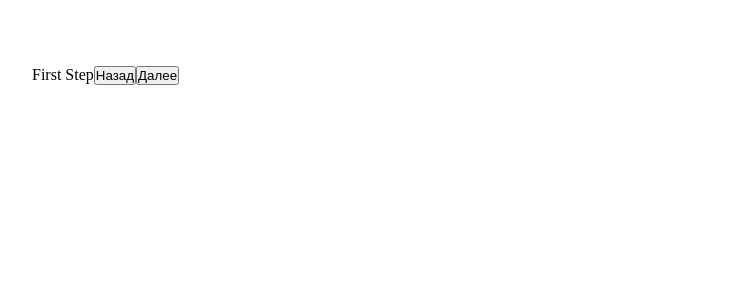
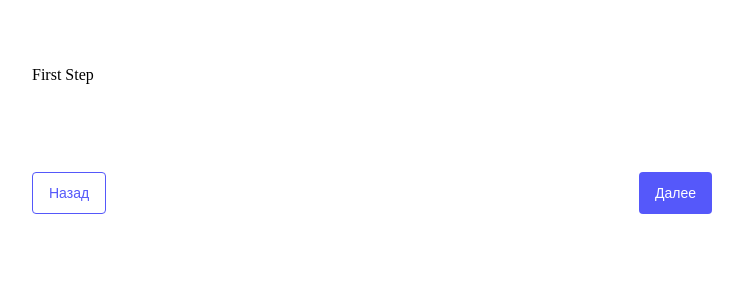
Before and after one commit to Axent13/frontcloudcamp-test-task, a React app: page / in a window 1280 px wide. Shown: the top 300 px of the page, without its empty margins (268-1011 px from the left). Built offline with nearby package versions, Linux system fonts and the light colour scheme.

Commit message:
feat: Создаёт компонент Button

```diff
--- a/src/colors.scss
+++ b/src/colors.scss
@@ -1,3 +1,5 @@
 $frame-bg: #fff;
 $page-bg: #f4f4f5;
 $main-text-color: #333;
+$purple: #5558fa;
+$purple-light: #888aff;
--- /dev/null
+++ b/src/components/common/button/button.scss
@@ -0,0 +1,29 @@
+@use '../../../colors.scss';
+
+.button {
+  padding: 0.75rem 1rem;
+  border: 0.094rem solid colors.$purple;
+  border-radius: 0.25rem;
+  background: #fff;
+  font-size: 0.875rem;
+  font-weight: 400;
+  color: colors.$purple;
+  cursor: pointer;
+  user-select: none;
+
+  &:hover {
+    border-color: colors.$purple-light;
+    color: colors.$purple-light;
+  }
+
+  &_filled {
+    background-color: colors.$purple;
+    border: none;
+    color: #fff;
+
+    &:hover {
+      color: #fff;
+      background-color: colors.$purple-light;
+    }
+  }
+}
--- /dev/null
+++ b/src/components/common/button/button.tsx
@@ -0,0 +1,23 @@
+import React from 'react';
+import './button.scss';
+
+interface IButton {
+  text: string;
+  isFilled: boolean;
+  onClickFunction: Function;
+}
+
+const Button = ({ text, isFilled = false, onClickFunction }: IButton) => {
+  return (
+    <button
+      onClick={() => {
+        onClickFunction();
+      }}
+      className={'button' + (isFilled ? ' button_filled' : '')}
+    >
+      {text}
+    </button>
+  );
+};
+
+export default Button;
--- a/src/components/ui/stepFirst/stepFirst.scss
+++ b/src/components/ui/stepFirst/stepFirst.scss
@@ -0,0 +1,7 @@
+.step-first {
+  &__buttons {
+    margin-top: 5.5rem;
+    display: flex;
+    justify-content: space-between;
+  }
+}
--- a/src/components/ui/stepFirst/stepFirst.tsx
+++ b/src/components/ui/stepFirst/stepFirst.tsx
@@ -1,5 +1,6 @@
 import React from 'react';
 import './stepFirst.scss';
+import Button from '../../common/button/button';
 
 interface IStepFirstProps {
   handlePrevButtonClick: Function;
@@ -13,8 +14,18 @@ const StepFirst = ({
   return (
     <div>
       First Step
-      <button onClick={() => handlePrevButtonClick()}>Назад</button>
-      <button onClick={() => handleNextButtonClick()}>Далее</button>
+      <div className='step-first__buttons'>
+        <Button
+          text='Назад'
+          isFilled={false}
+          onClickFunction={handlePrevButtonClick}
+        />
+        <Button
+          text='Далее'
+          isFilled={true}
+          onClickFunction={handleNextButtonClick}
+        />
+      </div>
     </div>
   );
 };
--- a/src/components/ui/stepSecond/stepSecond.scss
+++ b/src/components/ui/stepSecond/stepSecond.scss
@@ -0,0 +1,7 @@
+.step-second {
+  &__buttons {
+    margin-top: 4.125rem;
+    display: flex;
+    justify-content: space-between;
+  }
+}
--- a/src/components/ui/stepSecond/stepSecond.tsx
+++ b/src/components/ui/stepSecond/stepSecond.tsx
@@ -1,5 +1,6 @@
 import React from 'react';
 import './stepSecond.scss';
+import Button from '../../common/button/button';
 
 interface IStepSecondProps {
   handlePrevButtonClick: Function;
@@ -13,8 +14,18 @@ const StepSecond = ({
   return (
     <div>
       Second Step
-      <button onClick={() => handlePrevButtonClick()}>Назад</button>
-      <button onClick={() => handleNextButtonClick()}>Далее</button>
+      <div className='step-second__buttons'>
+        <Button
+          text='Назад'
+          isFilled={false}
+          onClickFunction={handlePrevButtonClick}
+        />
+        <Button
+          text='Далее'
+          isFilled={true}
+          onClickFunction={handleNextButtonClick}
+        />
+      </div>
     </div>
   );
 };
--- a/src/components/ui/stepThird/stepThird.scss
+++ b/src/components/ui/stepThird/stepThird.scss
@@ -0,0 +1,7 @@
+.step-third {
+  &__buttons {
+    margin-top: 5.5rem;
+    display: flex;
+    justify-content: space-between;
+  }
+}
--- a/src/components/ui/stepThird/stepThird.tsx
+++ b/src/components/ui/stepThird/stepThird.tsx
@@ -1,5 +1,6 @@
 import React from 'react';
 import './stepThird.scss';
+import Button from '../../common/button/button';
 
 interface IStepThirdProps {
   handlePrevButtonClick: Function;
@@ -13,8 +14,18 @@ const StepThird = ({
   return (
     <div>
       Third Step
-      <button onClick={() => handlePrevButtonClick()}>Назад</button>
-      <button onClick={() => handleNextButtonClick()}>Отправить</button>
+      <div className='step-third__buttons'>
+        <Button
+          text='Назад'
+          isFilled={false}
+          onClickFunction={handlePrevButtonClick}
+        />
+        <Button
+          text='Отправить'
+          isFilled={true}
+          onClickFunction={handleNextButtonClick}
+        />
+      </div>
     </div>
   );
 };
--- a/src/layouts/mainPage/mainPage.scss
+++ b/src/layouts/mainPage/mainPage.scss
@@ -67,4 +67,8 @@
   &__phone-and-email-form {
     margin-top: 1.5rem;
   }
+
+  &__button {
+    margin-top: 3rem;
+  }
 }
```
Also changed, not shown: src/layouts/mainPage/mainPage.tsx (+12 -0 lines).
